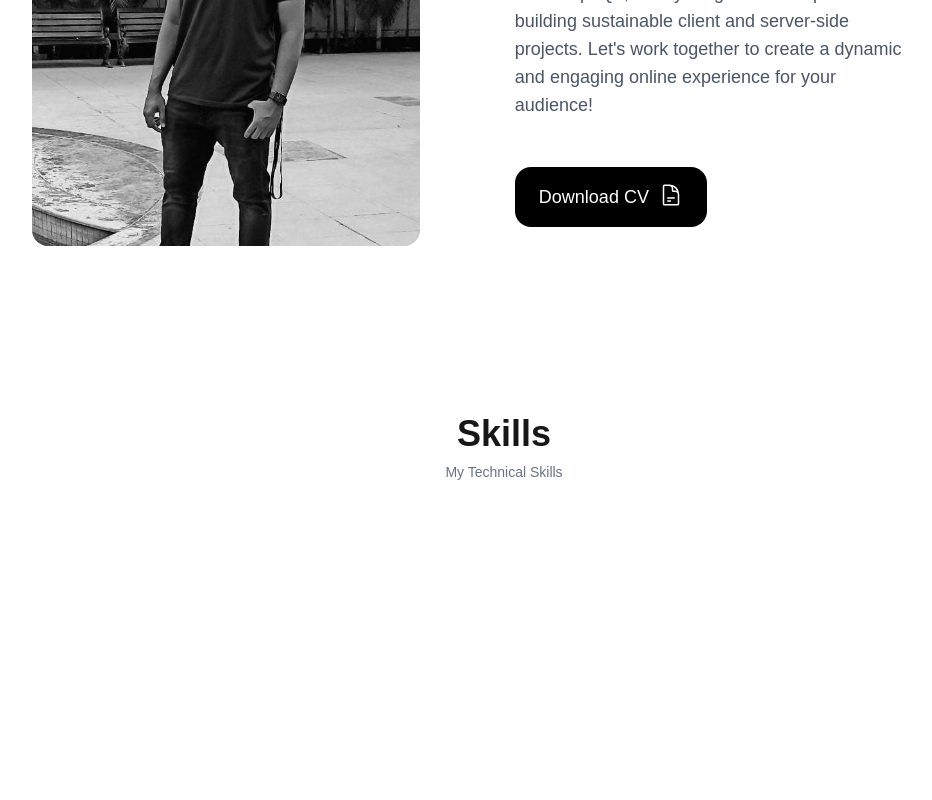
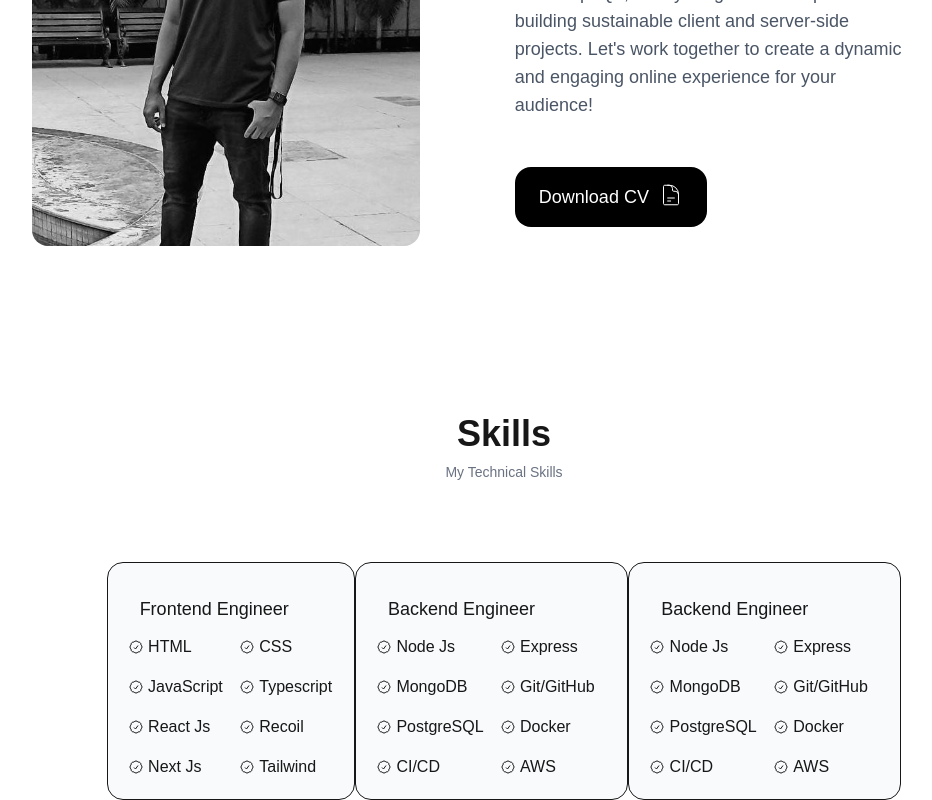
Before and after one commit to Ale-Math/portfolio, a Next.js app in the folder portfolio/: page / in a window 1280 px wide. Shown: the part 1128-1928 px from the top of the page, without its empty margins (136-1068 px from the left). Before the commit the page ends 1690 px from the top, so only its background shows below. Built offline with nearby package versions, Linux system fonts and the light colour scheme.

Commit message:
added skills as grid and flex

```diff
--- a/portfolio/app/Components/BigTile.tsx
+++ b/portfolio/app/Components/BigTile.tsx
@@ -1,8 +1,24 @@
+import { Tick } from "./Icons/tick";
+
 interface BigTileProps {
   title: string;
-  skill: [];
+  skill: string[];
 }
 
-export function BigTile() {
-  return <div></div>;
+export function BigTile(props: BigTileProps) {
+  return (
+    <div className="border bg-slate-50 rounded-2xl p-5">
+      <div>
+        <p className="text-lg p-3">{props.title}</p>
+        <div className="grid grid-cols-2 gap-4">
+          {props.skill.map((skill, index) => (
+            <div key={index} className="flex items-center">
+              <Tick />
+              &nbsp;{skill}
+            </div>
+          ))}
+        </div>
+      </div>
+    </div>
+  );
 }
--- a/portfolio/app/Components/Icons/call.tsx
+++ b/portfolio/app/Components/Icons/call.tsx
@@ -4,7 +4,6 @@ export function Call() {
       xmlns="http://www.w3.org/2000/svg"
       fill="none"
       viewBox="0 0 24 24"
-      stroke-width="1.5"
       stroke="currentColor"
       className="size-5"
     >
--- a/portfolio/app/Components/Icons/case.tsx
+++ b/portfolio/app/Components/Icons/case.tsx
@@ -4,7 +4,6 @@ export function Case() {
       xmlns="http://www.w3.org/2000/svg"
       fill="none"
       viewBox="0 0 24 24"
-      stroke-width="1.5"
       stroke="currentColor"
       className="size-5"
     >
--- a/portfolio/app/Components/Icons/document.tsx
+++ b/portfolio/app/Components/Icons/document.tsx
@@ -4,7 +4,6 @@ export function Document() {
       xmlns="http://www.w3.org/2000/svg"
       fill="none"
       viewBox="0 0 24 24"
-      stroke-width="1.5"
       stroke="currentColor"
       className="size-6 "
     >
--- a/portfolio/app/Components/Icons/hello.tsx
+++ b/portfolio/app/Components/Icons/hello.tsx
@@ -4,7 +4,6 @@ export function Hello() {
       xmlns="http://www.w3.org/2000/svg"
       fill="none"
       viewBox="0 0 24 24"
-      stroke-width="1.5"
       stroke="currentColor"
       className="size-5 rotate-320"
     >
--- a/portfolio/app/Components/Icons/tick.tsx
+++ b/portfolio/app/Components/Icons/tick.tsx
@@ -4,7 +4,7 @@ export function Tick() {
       xmlns="http://www.w3.org/2000/svg"
       fill="none"
       viewBox="0 0 24 24"
-      stroke-width="1.5"
+      strokeWidth="1.5"
       stroke="currentColor"
       className="size-4"
     >
--- a/portfolio/app/Components/Icons/trophy.tsx
+++ b/portfolio/app/Components/Icons/trophy.tsx
@@ -4,7 +4,6 @@ export function Trophy() {
       xmlns="http://www.w3.org/2000/svg"
       fill="none"
       viewBox="0 0 24 24"
-      stroke-width="1.5"
       stroke="currentColor"
       className="size-5 "
     >
--- a/portfolio/app/page.tsx
+++ b/portfolio/app/page.tsx
@@ -1,3 +1,4 @@
+import { BigTile } from "./Components/BigTile";
 import { Button } from "./Components/Button";
 import { Call } from "./Components/Icons/call";
 import { Case } from "./Components/Icons/case";
@@ -93,6 +94,47 @@ export default function Home() {
             My Technical Skills
           </p>
         </div>
+        <div className="flex">
+          <BigTile
+            title="Frontend Engineer"
+            skill={[
+              "HTML",
+              "CSS",
+              "JavaScript",
+              "Typescript",
+              "React Js",
+              "Recoil",
+              "Next Js",
+              "Tailwind",
+            ]}
+          />
+          <BigTile
+            title="Backend Engineer"
+            skill={[
+              "Node Js",
+              "Express",
+              "MongoDB",
+              "Git/GitHub",
+              "PostgreSQL",
+              "Docker",
+              "CI/CD",
+              "AWS",
+            ]}
+          />
+          <BigTile
+            title="Backend Engineer"
+            skill={[
+              "Node Js",
+              "Express",
+              "MongoDB",
+              "Git/GitHub",
+              "PostgreSQL",
+              "Docker",
+              "CI/CD",
+              "AWS",
+            ]}
+          />
+        </div>
       </div>
     </div>
   );
```
